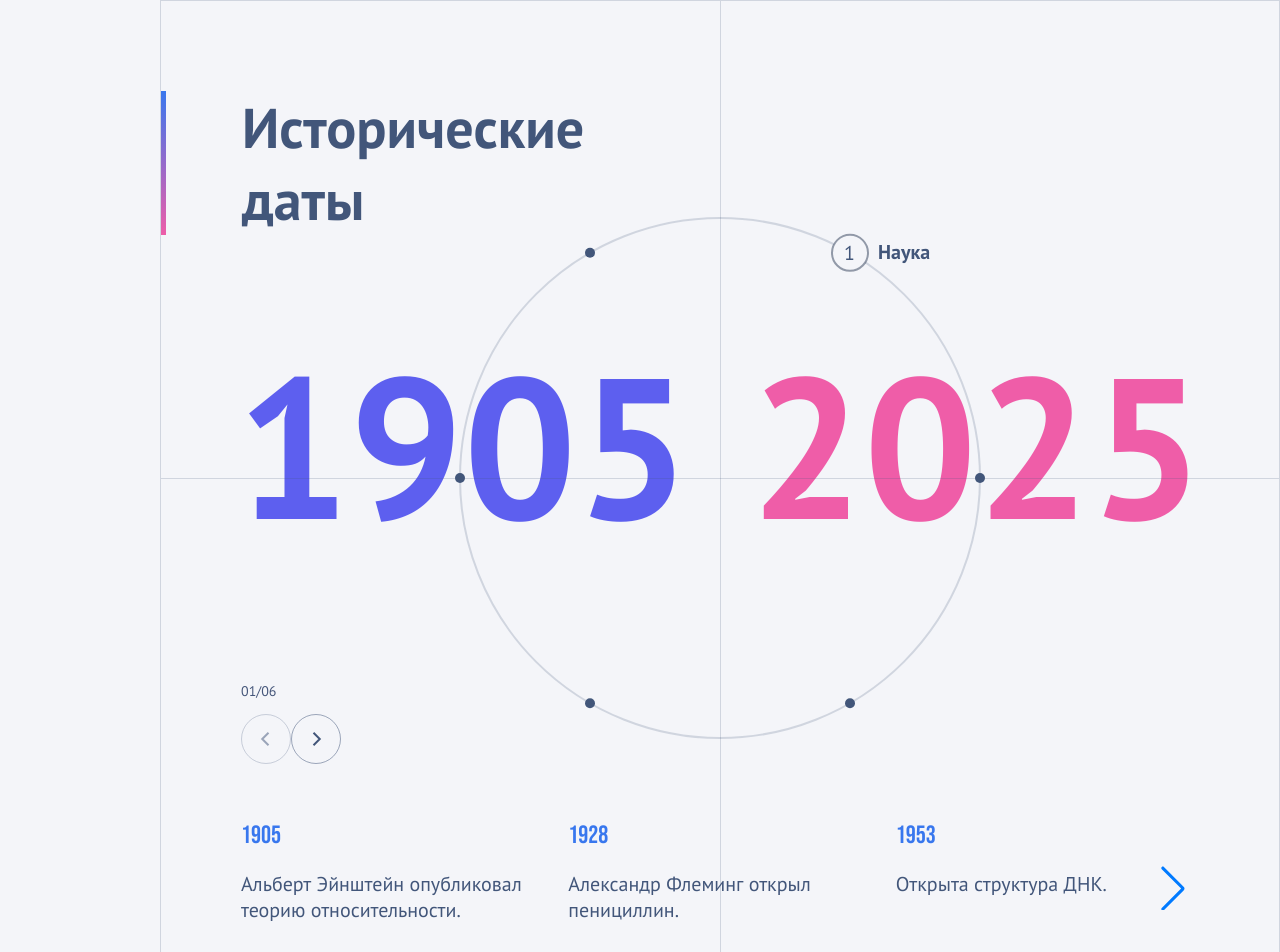
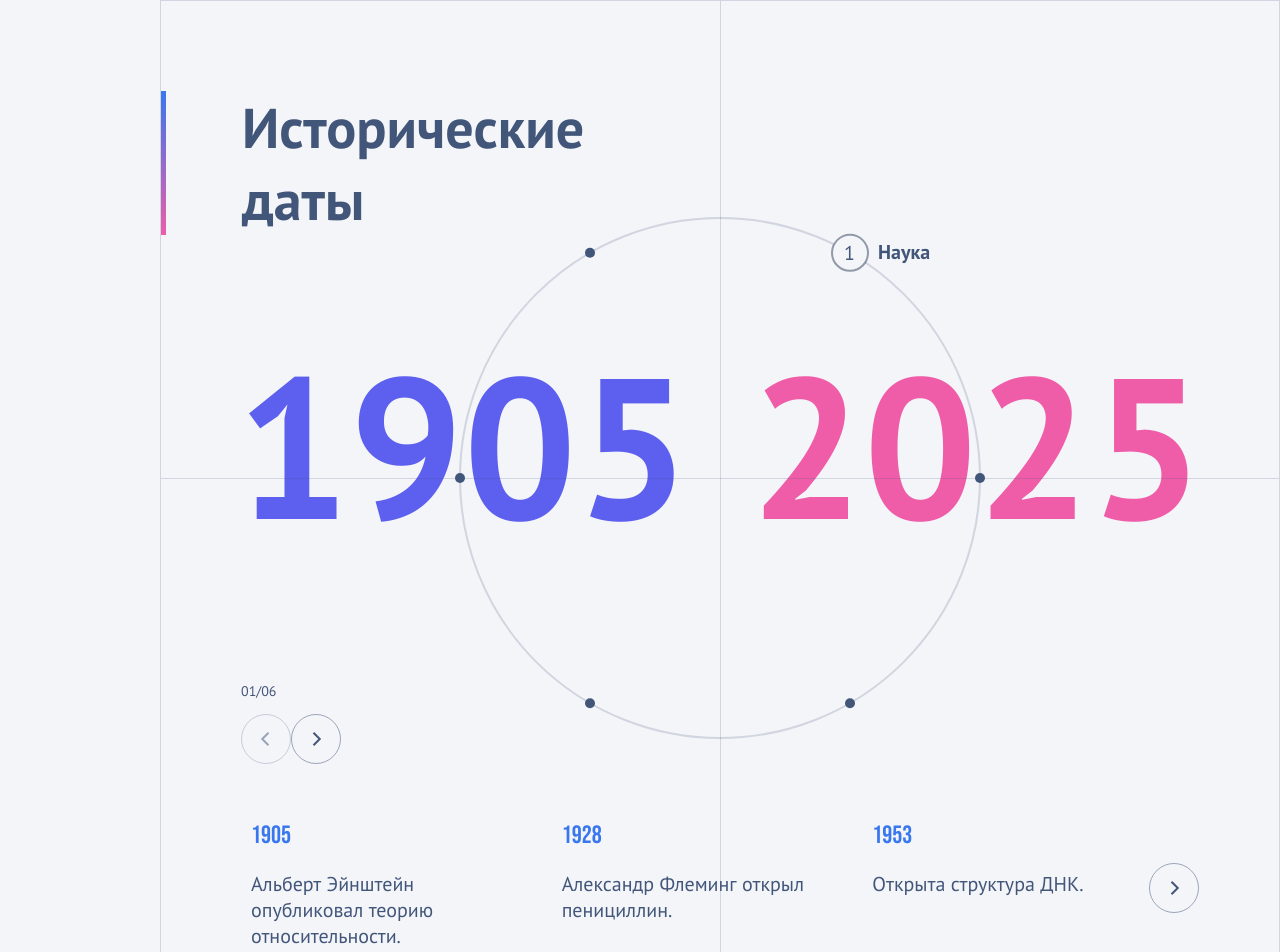
Before and after one commit to thegolova/historical-dates, a Next.js app: page / in a window 1280 px wide. Shown: the top 952 px of the page. Built offline with nearby package versions, Linux system fonts and the light colour scheme.

Commit message:
added custom button for swiper

```diff
--- a/src/app/globals.scss
+++ b/src/app/globals.scss
@@ -146,6 +146,7 @@ body {
 
     .slide-card {
       height: 100%;
+      padding-left: 10px;
     }
 
     .slide-year {
@@ -195,6 +196,15 @@ body {
 
     .swiper-button-disabled {
       display: none !important;
+    }
+
+    .custom-prev-button,
+    .custom-next-button {
+      background: none;
+      border: none;
+      padding: 0;
+      width: auto;
+      height: auto;
     }
   }
 
--- a/src/features/historical-dates/components/events-slider/EventsSlider.tsx
+++ b/src/features/historical-dates/components/events-slider/EventsSlider.tsx
@@ -1,9 +1,10 @@
-import React from "react";
+import React, { useEffect, useRef, useState } from "react";
 import { Navigation } from "swiper/modules";
 import { Swiper, SwiperSlide } from "swiper/react";
 import "swiper/css";
 import "swiper/css/navigation";
 import { EventsType } from "../../types";
+import ArrowButton from "@/shared/components/UI/arrow-button/ArrowButton";
 
 const EventsSlider = ({
   events,
@@ -12,12 +13,26 @@ const EventsSlider = ({
   events: EventsType[];
   isMobile: boolean;
 }) => {
+  const prevRef = useRef<HTMLButtonElement>(null);
+  const nextRef = useRef<HTMLButtonElement>(null);
+  const [swiperReady, setSwiperReady] = useState(false);
+
+  useEffect(() => {
+    // Ждём, пока кнопки появятся в DOM
+    setSwiperReady(true);
+  }, []);
+
   return (
     <div
       className={
         isMobile ? "events-slider-mobile" : "events-slider desktop-content"
       }
     >
+      {swiperReady && (
+        <>
+          <button ref={prevRef} className="custom-prev-button">
+            <ArrowButton position="left" />
+          </button>
           <Swiper
             modules={[Navigation]}
             slidesPerView={isMobile ? "auto" : 3}
@@ -25,6 +40,16 @@ const EventsSlider = ({
             centeredSlides={false}
             grabCursor
             className="events-swiper"
+            navigation={{
+              prevEl: prevRef.current,
+              nextEl: nextRef.current,
+            }}
+            onBeforeInit={(swiper) => {
+              // @ts-ignore
+              swiper.params.navigation.prevEl = prevRef.current;
+              // @ts-ignore
+              swiper.params.navigation.nextEl = nextRef.current;
+            }}
             {...(!isMobile && { navigation: true })}
           >
             {events.map((event) => {
@@ -39,6 +64,11 @@ const EventsSlider = ({
               );
             })}
           </Swiper>
+          <button ref={nextRef} className="custom-next-button">
+            <ArrowButton position="right" />
+          </button>
+        </>
+      )}
     </div>
   );
 };
--- a/src/shared/components/UI/arrow-button/ArrowButton.module.scss
+++ b/src/shared/components/UI/arrow-button/ArrowButton.module.scss
@@ -30,6 +30,7 @@
 
 .disabled {
   opacity: 0.5;
+  pointer-events: none;
 
   &:hover,
   &:active {
--- a/src/shared/components/UI/arrow-button/ArrowButton.tsx
+++ b/src/shared/components/UI/arrow-button/ArrowButton.tsx
@@ -15,14 +15,13 @@ const ArrowButton: React.FC<ArrowButtonProps> = ({
   disabled = false,
 }) => {
   return (
-    <button
+    <div
       onClick={onClick}
       className={`
         ${styles.button}
         ${styles[position]}
         ${disabled ? styles.disabled : ""}
         ${className || ""}`}
-      disabled={disabled}
     >
       <svg
         width="50"
@@ -46,7 +45,7 @@ const ArrowButton: React.FC<ArrowButtonProps> = ({
           strokeWidth="2"
         />
       </svg>
-    </button>
+    </div>
   );
 };
 
--- a/src/types/index.ts
+++ b/src/types/index.ts
@@ -2,4 +2,5 @@ export type ArrowButtonProps = {
   position?: "left" | "right";
   onClick?: () => void;
   className?: string;
+  disabled?: boolean;
 };
```
Lines whose indentation alone changed are shown as unchanged.
